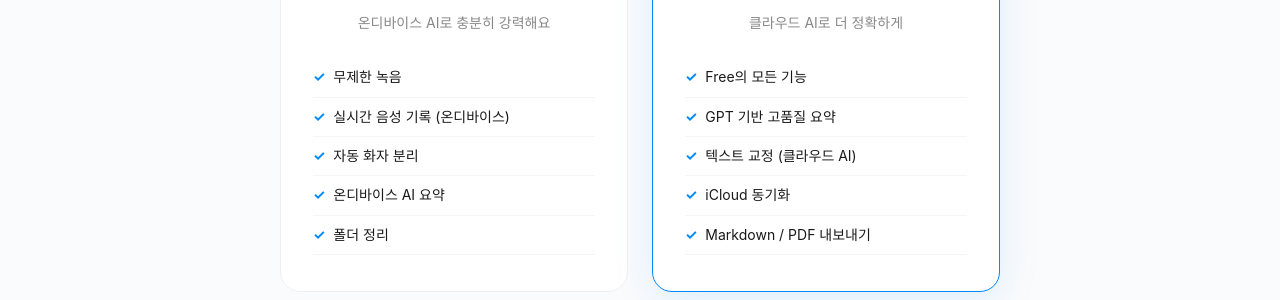
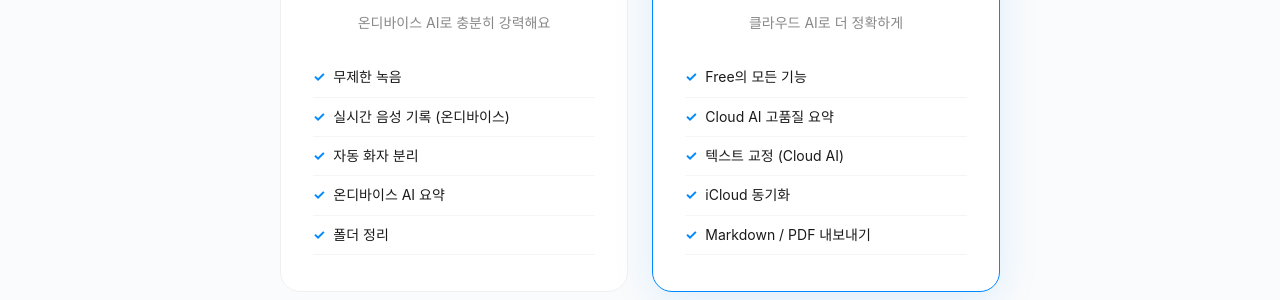
Before and after one commit to CleioApp/cleioapp.github.io, a Jekyll site: the page built from index.md, in a window 1280 px wide and 900 px high, scrolled down 2169 px. Shown: the part 152-452 px from the top of the window. Built offline with Jekyll 4.4.1, drawn with Linux system fonts in a browser that asks for light colours; some web fonts are replaced.

Commit message:
fix: GPT 기반 → Cloud AI로 문구 변경
Co-Authored-By: Claude Opus 4.6 <noreply@anthropic.com>

```diff
--- a/index.md
+++ b/index.md
@@ -118,8 +118,8 @@ permalink: /
       <p class="pricing-desc">클라우드 AI로 더 정확하게</p>
       <ul class="pricing-features">
         <li>Free의 모든 기능</li>
-        <li>GPT 기반 고품질 요약</li>
-        <li>텍스트 교정 (클라우드 AI)</li>
+        <li>Cloud AI 고품질 요약</li>
+        <li>텍스트 교정 (Cloud AI)</li>
         <li>iCloud 동기화</li>
         <li>Markdown / PDF 내보내기</li>
       </ul>
```
